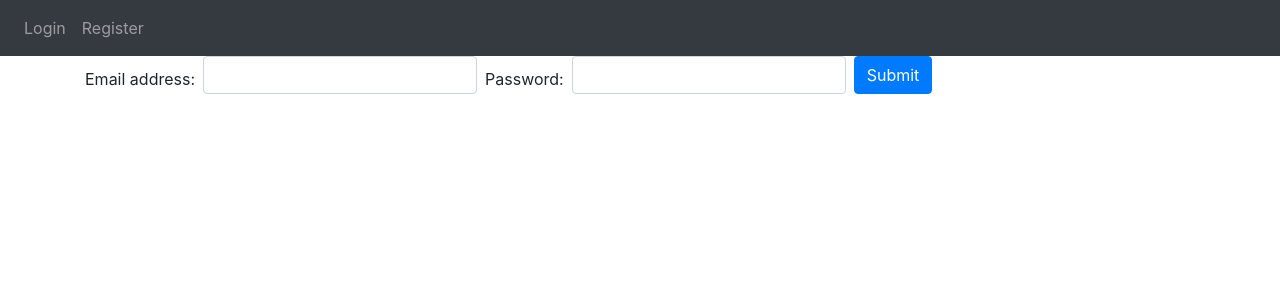
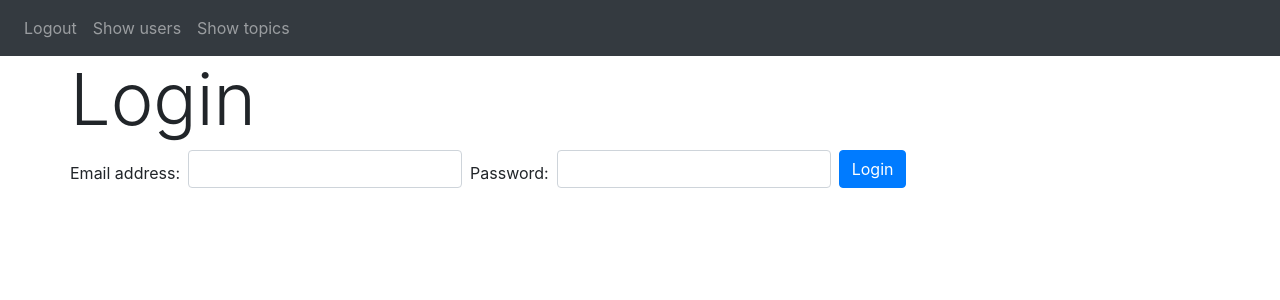
Before and after one commit to datamonnit/blog_project, a PHP site: page /login.php in a window 1280 px wide. Shown: the top 300 px of the page. Run offline with PHP 8.4, Linux system fonts and the light colour scheme; the visitor is signed in with stand-in values (Sample User, id 1).

Commit message:
changes in login, logout

```diff
--- a/login.php
+++ b/login.php
@@ -1,11 +1,47 @@
+<?php
+session_start();
+if (isset($_POST['btn_login'])) {
+
+    include 'pdo_connect.php';
+
+    $stmt = $conn->prepare("SELECT id, email, passwd FROM users");
+    $stmt->execute();
+
+    // set the resulting array to associative
+    $result = $stmt->setFetchMode(PDO::FETCH_ASSOC);
+    $rows = $stmt->fetchAll();
+
+    if (count($rows)) {
+        $passwd = $rows[0]['passwd'];
+        if ( password_verify( $_POST['passwd'] , $passwd ) ) {
+            echo "<script>console.log('You are in!')</script>";
+            $_SESSION['user_id'] = $rows[0]['id'];
+            header('Location: index.php');
+            die();
+        } else {
+            echo "<script>console.log('Login failed!')</script>";
+            $_SESSION['error'] = 'Login failed!';
+            header('Location: login.php');
+            die();
+        }
+    }
+
+}
+?>
+
 <?php include 'layout/header.php' ?>
+<div class="row d-block">
 
-<form class="form-inline" action="/action_page.php">
-  <label for="email" class="mr-sm-2">Email address:</label>
-  <input type="email" class="form-control mb-2 mr-sm-2" id="email">
-  <label for="pwd" class="mr-sm-2">Password:</label>
-  <input type="password" class="form-control mb-2 mr-sm-2" id="pwd">
-  <button type="submit" class="btn btn-primary mb-2">Submit</button>
-</form>
+    <h1 class="display-3 d-block">Login</h1>
+
+    <form class="form-inline" action="login.php" method="POST">
+    <label for="email" class="mr-sm-2">Email address:</label>
+    <input name="email" type="email" class="form-control mb-2 mr-sm-2" id="email">
+    <label for="pwd" class="mr-sm-2">Password:</label>
+    <input name="passwd" type="password" class="form-control mb-2 mr-sm-2" id="pwd">
+    <button type="submit" name="btn_login" class="btn btn-primary mb-2">Login</button>
+    </form>
+</div>
+
 
 <?php include 'layout/footer.php' ?>
--- /dev/null
+++ b/logout.php
@@ -0,0 +1,5 @@
+<?php
+// Destroy user session
+session_start();
+unset($_SESSION['user_id']);
+header('Location: login.php');
--- a/new_user.php
+++ b/new_user.php
@@ -4,7 +4,9 @@
 // Check if user comes from register form
 if (!isset($_POST['save_btn']) && $_POST['save_btn'] != 'Register') {
         $msg = "Did not come from correct form!";
-        header("Location: error.php?msg=$msg");
+        // header("Location: error.php?msg=$msg");
+        $_SESSION['error'] = $msg;
+        header("Location: error.php");
         die();
     }
 
--- a/register.php
+++ b/register.php
@@ -13,7 +13,7 @@
 ?>
 
 
-    <h1>Register new user</h1>
+    <h1 class="display-3">Register new user</h1>
     <?php if (isset($msg)): ?>
         <p><?php echo $msg; ?></p>
     <?php endif; ?>
```
Also changed, not shown: index.php (added, +13 -0 lines), pdo_connect.php (+2 -5 lines).
